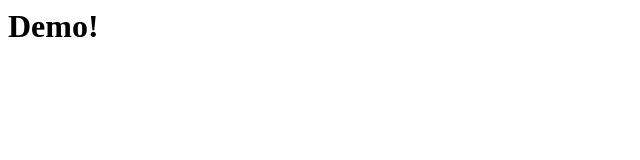
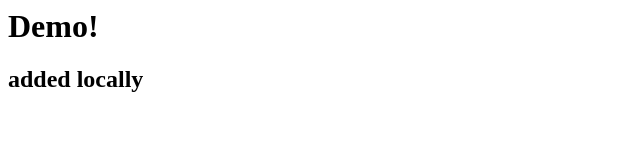
Before and after one commit to RiyaBOT/trywithsiva, a plain HTML site: page index.html in a window 1280 px wide. Shown: the whole page, without its empty margins (0-640 px from the left). Drawn offline with Linux system fonts and the light colour scheme.

Commit message:
local changes

```diff
--- a/index.html
+++ b/index.html
@@ -6,6 +6,8 @@
 
 <body>
     <h1>Demo!</h1>
+
+    <h2>added locally</h2>
 </body>
 
 </html>
```
